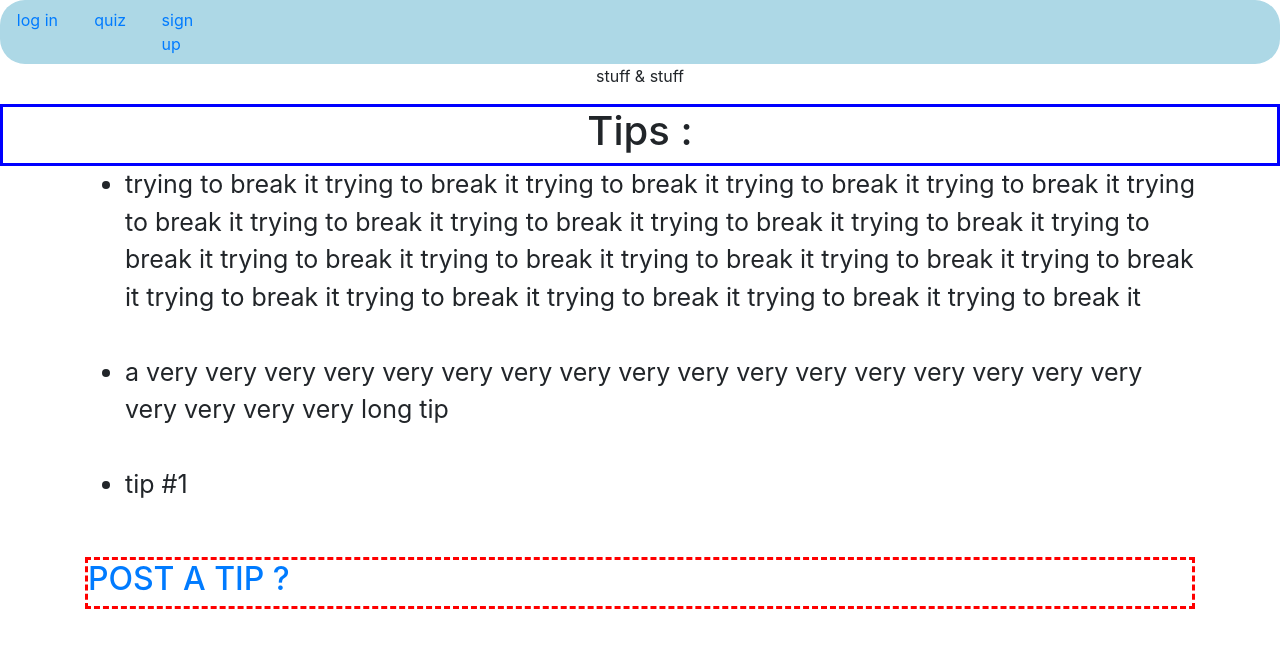
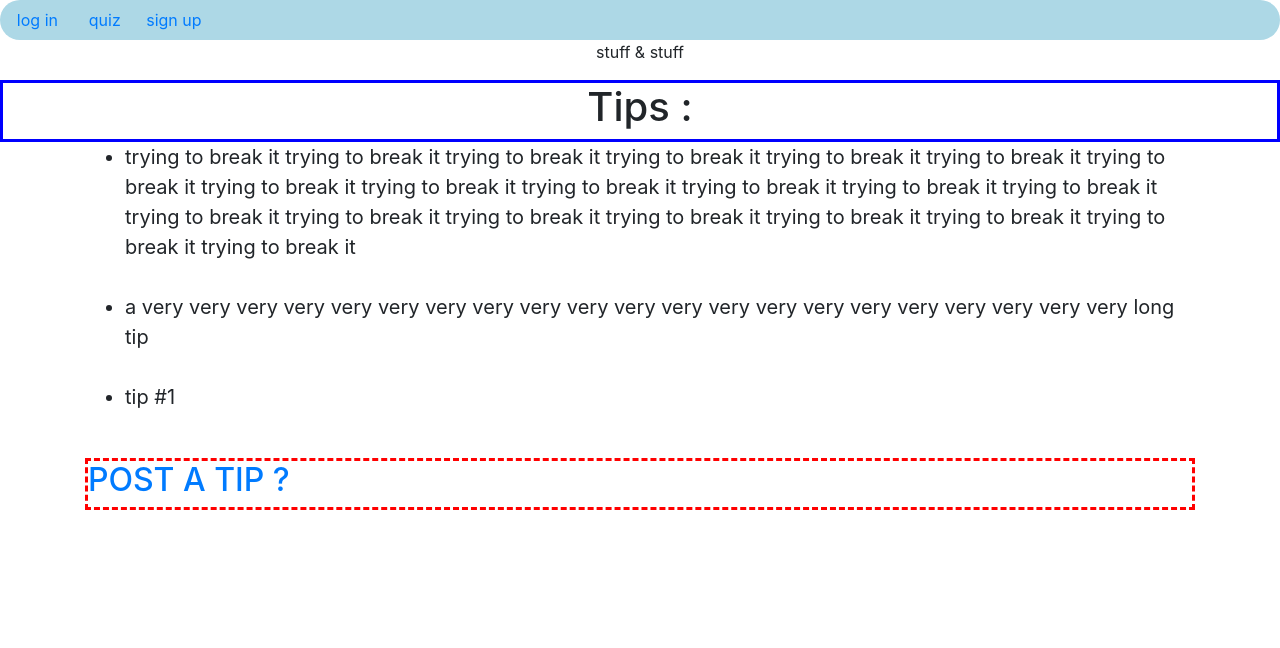
Before and after one commit to mousa19-meet/over-media, a Flask app: page / in a window 1280 px wide. Shown: the top 648 px of the page. Run offline with Flask 2, Linux system fonts and the light colour scheme; some libraries are stand-ins or nearby versions.

Commit message:
before design

```diff
--- a/OverMedia/app.py
+++ b/OverMedia/app.py
@@ -97,10 +97,13 @@ def sign_up():
         name = request.form['username']
         password = request.form['psw']
         status = 'new'
-
-        add_User(name,password,status)
-        flash('You were successfully signed up')
-        return redirect(url_for('log_in'))
+        if query_user_by_name(name) == None:
+            add_User(name,password,status)
+            flash('You were successfully signed up')
+            return redirect(url_for('log_in'))
+        else:
+            flash('username alreadt taken, try another one.')
+            return render_template('sign_up.html')
 
     else:
         return render_template('sign_up.html')
--- a/OverMedia/templates/home.html
+++ b/OverMedia/templates/home.html
@@ -25,7 +25,7 @@ body {
 }
 
 .all_tips {
-  font-size: 25px;
+  font-size: 20px;
 }
 
 .post-tip {
@@ -46,23 +46,25 @@ body {
         <a  href="{{url_for('log_in')}}">log in</a>
       </div>
 
-      <div class="col-sm-4">
+      <div class="col-sm-3">
         <a  href="{{url_for('quiz')}}"> quiz </a>
       </div>
 
-      <div class="col-sm-2" class="text-center">
+      <div class="col-sm-5" class="text-center">
         <a  href="{{url_for('sign_up')}}">sign up</a>
       </div>
 
     </div>
   </div>
 
+  <div class="row">
+        <div class="col-sm-12"><p class="text-center">stuff & stuff </p></div>
+  </div>
 
-	<p class="text-center">stuff & stuff </p>
 
 	<div class="tips_head">
         <h1> Tips : </h1>
-        </div>
+  </div>
       <div class="container">
 
         <div class="all_tips">
```
Also changed, not shown: OverMedia/templates/sign_up.html (+9 -0 lines), OverMedia/users.db.
